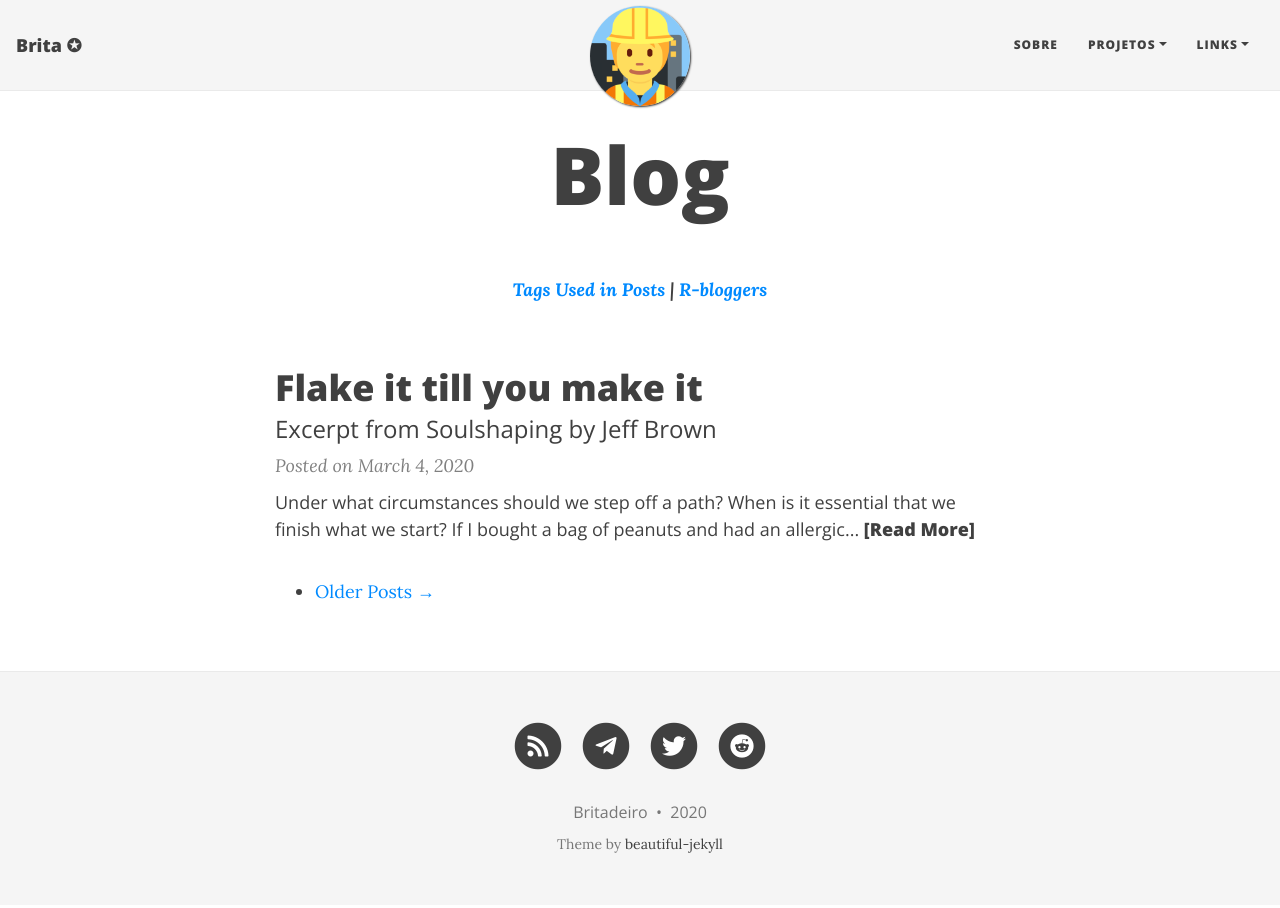
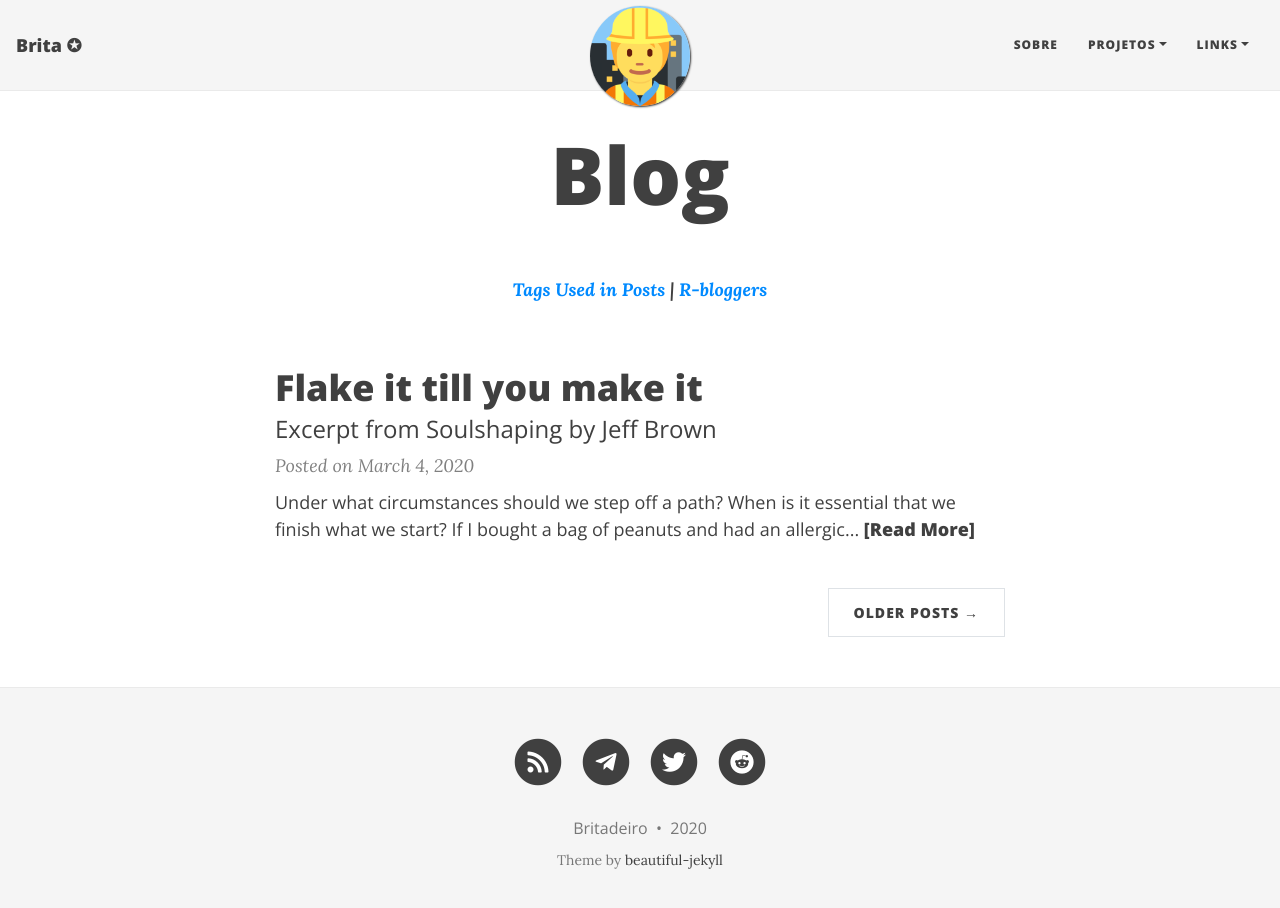
Before and after one commit to britadeiro/britadeiro.github.io, a Jekyll site: the page built from blog/index.html, in a window 1280 px wide and 921 px high. Shown: the top 908 px of the window. Built offline with Jekyll 4.4.1, drawn with Linux system fonts in a browser that asks for light colours; nearby versions of some CDN libraries; the list of posts is cut into pages by our own code.

Commit message:
Update index.html

```diff
--- a/blog/index.html
+++ b/blog/index.html
@@ -34,15 +34,15 @@ title: Blog
 </div>
 
 {% if paginator.total_pages > 1 %}
-<ul class="pager main-pager">
+<ul class="pagination main-pager">
   {% if paginator.previous_page %}
-  <li class="previous">
-    <a href="{{ paginator.previous_page_path | prepend: site.baseurl | replace: '//', '/' }}">&larr; Newer Posts</a>
+  <li class="page-item previous">
+    <a class="page-link" href="{{ paginator.previous_page_path | prepend: site.baseurl | replace: '//', '/' }}">&larr; Newer Posts</a>
   </li>
   {% endif %}
   {% if paginator.next_page %}
-  <li class="next">
-    <a href="{{ paginator.next_page_path | prepend: site.baseurl | replace: '//', '/' }}">Older Posts &rarr;</a>
+  <li class="page-item next">
+    <a class="page-link" href="{{ paginator.next_page_path | prepend: site.baseurl | replace: '//', '/' }}">Older Posts &rarr;</a>
   </li>
   {% endif %}
 </ul>
```
